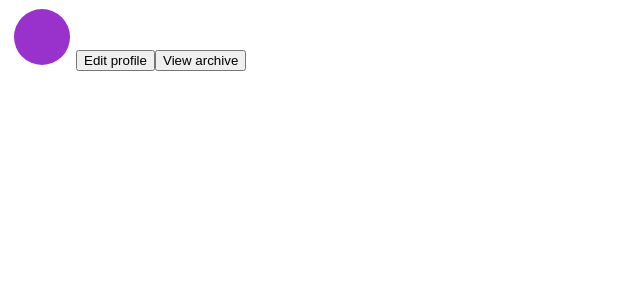
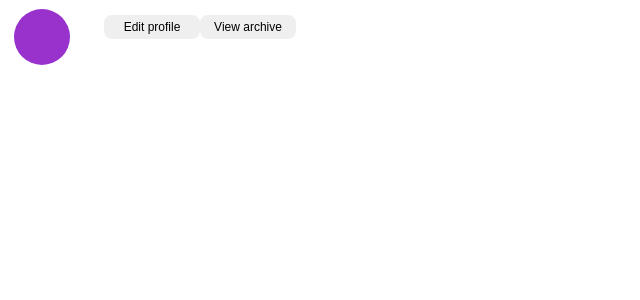
Before and after one commit to gtstarnes/InstaReact, a React (Vite) app: page / in a window 1280 px wide. Shown: the top 300 px of the page, without its empty margins (0-640 px from the left). Built offline with nearby package versions, Linux system fonts and the light colour scheme.

Commit message:
added hover

```diff
--- a/src/components/profButton.css
+++ b/src/components/profButton.css
@@ -0,0 +1,12 @@
+button {
+    width: 6rem;
+    height: 1.5rem;
+    border-radius: 8px;
+    border: none;
+    cursor: pointer;
+    font-size: 12px;
+}
+
+button:hover {
+    background-color: lightgrey;
+}
```
